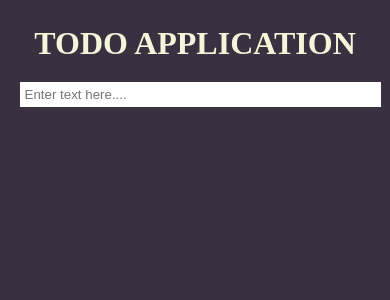
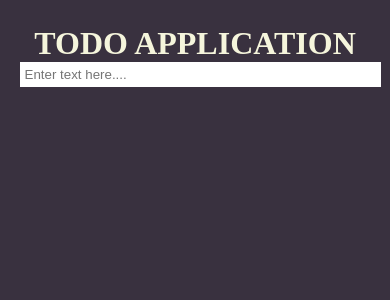
Before and after one commit to kavitasoren02/InnomaticsProjects, a React (Vite) app in the folder React-Assignment5/Todo/: page / in a window 390 px wide. Shown: the top 300 px of the page. Built offline with nearby package versions, Linux system fonts and the light colour scheme.

Commit message:
TODO-list

```diff
--- a/React-Assignment5/Todo/src/App.css
+++ b/React-Assignment5/Todo/src/App.css
@@ -78,15 +78,13 @@ body {
   .todo .lists,
   .todo .addItem {
     width: 90%;
-    margin-top: 10px;
-    /* margin: 0 auto; */
+    margin: 0 auto;
   }
 
   .todo .lists .item {
     flex-direction: column;
     align-items: flex-start;
     padding: 12px;
-    margin-top: 20px;
   }
 
   .todo .lists .item p {
@@ -98,4 +96,6 @@ body {
     width: 100%;
     justify-content: space-between;
   }
+  .addItem{margin-top: 10px ;
+  }
 }
```
